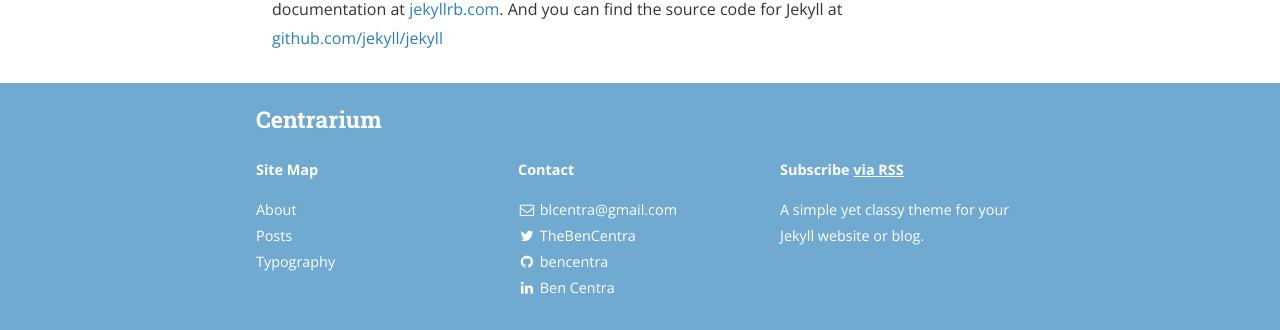
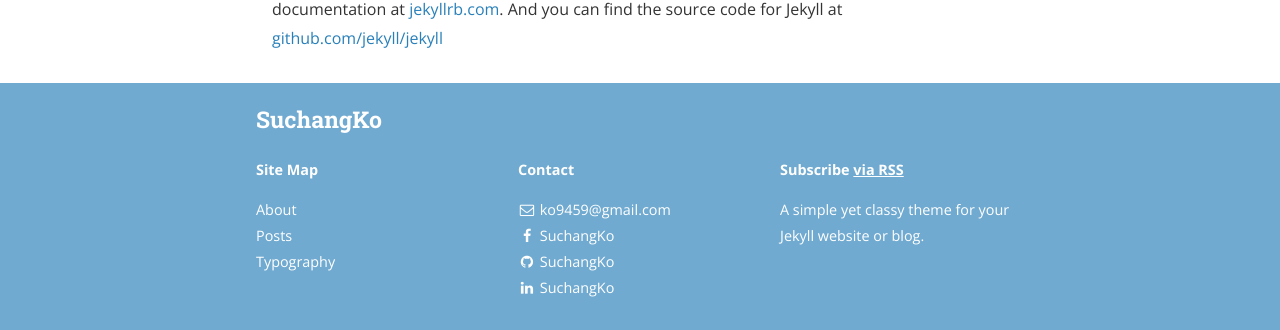
Before and after one commit to SuchangKo/suchangko.github.io, a Jekyll site: the page built from about.md, in a window 1280 px wide. Shown: the part 776-1106 px from the top of the page. Built offline with Jekyll 4.4.1, drawn with Linux system fonts in a browser that asks for light colours; nearby versions of some CDN libraries; a style sheet for code colours, icons or effects is not loaded; some of the changed lines change nothing that is shown.

Commit message:
Change Theme

```diff
--- a/_config.yml
+++ b/_config.yml
@@ -13,10 +13,10 @@
 
 
 # Site settings
-title: Centrarium
-subtitle: "A simple yet classy theme for your Jekyll website or blog"
-email: blcentra@gmail.com
-name: Ben Centra
+title: SuchangKo
+subtitle: "Real?"
+email: ko9459@gmail.com
+name: SuchangKo
 description: >
   A simple yet classy theme for your Jekyll website or blog.
 # Base URL of site (i.e. /blog). It should always start with a slash,
@@ -74,117 +74,27 @@
 #     desc: Follow me on Twitter            # Description to display as link title, etc
 #     share: true                           # Include in the "Share" section of posts
 social:
-  - name: Twitter
-    icon: twitter
-    username: TheBenCentra
-    url: https://twitter.com/TheBenCentra
-    desc: Follow me on Twitter
-    share: true
-
   - name: Facebook
     icon: facebook
-    username: thebencentra
-    url:
+    username: SuchangKo
+    url: https://www.facebook.com/suchangko
     desc: Friend me on Facebook
     share: true
 
   - name: GitHub
     icon: github
-    username: bencentra
+    username: SuchangKo
     url: https://github.com/bencentra
     desc: Fork me on GitHub
     share: false
 
   - name: LinkedIn
     icon: linkedin
-    username: Ben Centra
-    url: https://www.linkedin.com/pub/ben-centra/47/769/60a
+    username: SuchangKo
+    url: https://www.linkedin.com/in/suchang-ko-50864976
     desc: Connect with me on LinkedIn
     share: true
 
-  - name: Google+
-    icon: google-plus
-    username:
-    url:
-    desc: Add me to your Circles
-    share: true
-
-  - name: YouTube
-    icon: youtube
-    username:
-    url:
-    desc: Subscribe on YouTube
-    share: false
-
-  - name: Instagram
-    icon: instagram
-    username:
-    url:
-    desc: Follow me on Instagram
-    share: false
-
-  - name: Pinterest
-    icon: pinterest
-    username:
-    url:
-    desc: Follow me on Pinterest
-    share: true
-
-  - name: SoundCloud
-    icon: soundcloud
-    username:
-    url:
-    desc: Follow me on SoundCloud
-    share: false
-
-  - name: Tumblr
-    icon: tumblr
-    username:
-    url:
-    desc: Follow me on Tumblr
-    share: false
-
-  - name: Steam
-    icon: steam
-    username:
-    url:
-    desc: Friend me on Steam
-    share: false
-
-  - name: Dribbble
-    icon: dribbble
-    username:
-    url:
-    desc: Follow me on Dribble
-    share: false
-
-  - name: Vimeo
-    icon: vimeo-square
-    username:
-    url:
-    desc: Follow me on Vimeo
-    share: false
-
-  - name: Vine
-    icon: vine
-    username:
-    url:
-    desc: Follow me on Vine
-    share: false
-
-  - name: Reddit
-    icon: reddit
-    username:
-    url:
-    desc: Share to Reddit
-    share: true
-
-  - name: "Hacker News"
-    icon: hacker-news
-    username:
-    url:
-    desc: Share to Hacker News
-    share: false
 
 # Social sharing protocols
 # These are for automatically generating sharing metadata for FB and Twitter
```
